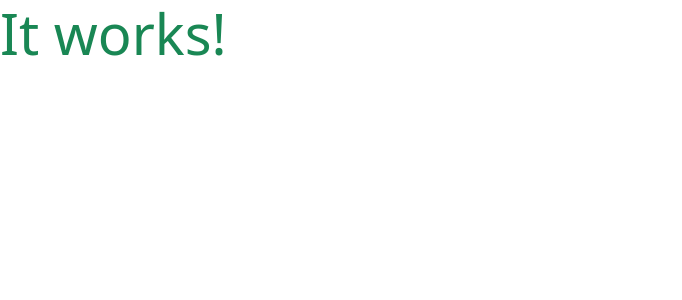
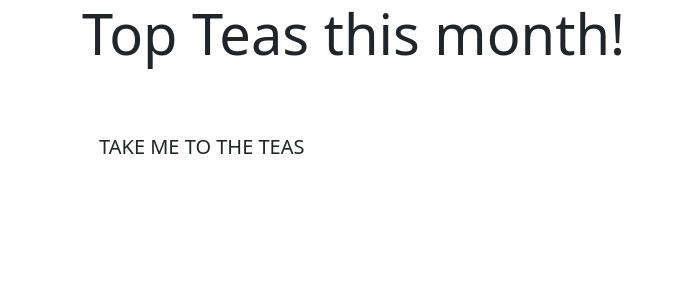
Before and after one commit to AnnaRaman/The_Tea_room, a Django app: page / in a window 1280 px wide. Shown: the top 300 px of the page, without its empty margins (0-682 px from the left). Run offline with Django 3.2, Linux system fonts and the light colour scheme; some libraries are stand-ins or nearby versions.

Commit message:
added home content

```diff
--- a/home/templates/home/index.html
+++ b/home/templates/home/index.html
@@ -1,6 +1,29 @@
 {% extends "base.html" %}
 {% load static %}
 
+{% block page_header %}
+    <div class="container header-container">
+        <div class="row">
+            <div class="col">
+
+            </div>
+        </div>
+    </div>
+{% endblock %}
+
 {% block content %}
-    <h1 class="display-4 text-success">It works!</h1>
+    <div class="container h-100">
+        <div class="row h-100">
+            <div class="col-7 col-md-6">
+                <h1 class="display-4 logo-font text-black">
+                    Top Teas this month!
+                </h1>
+                <div class="my-5">
+                    <h4>
+                        <a href="" class="take-me-to-the-teas-button btn btn-lg rounded-0 text-uppercase py-3">Take me to the teas</a>
+                    </h4>
+                </div>
+            </div>
+        </div>
+    </div>
 {% endblock %}
```
